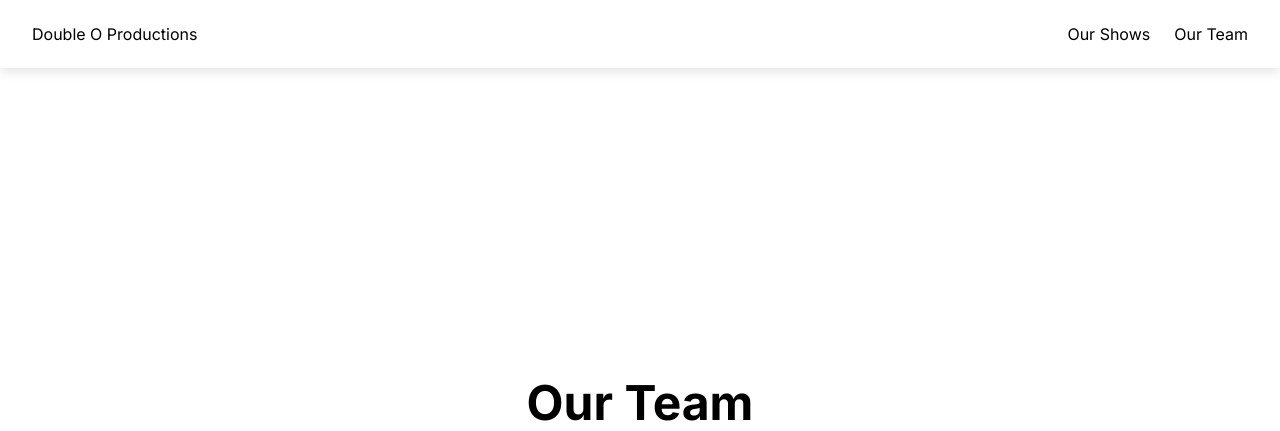
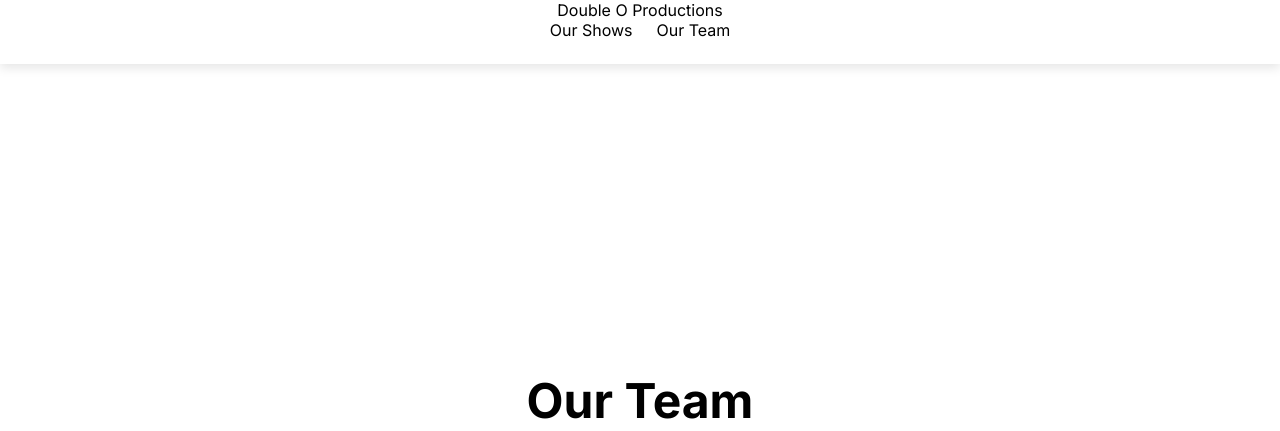
Before and after one commit to DoubleOProds/website, a PHP site: page /OurTeam.html in a window 1280 px wide. Shown: the top 431 px of the page. Run offline with PHP 8.4, Linux system fonts and the light colour scheme.

Commit message:
Update styles.css

```diff
--- a/styles.css
+++ b/styles.css
@@ -14,31 +14,31 @@ body {
 }
 
 header {
-  padding: 1.5rem 2rem;
-  display: flex;
-  justify-content: space-between;
-  align-items: center;
   background-color: #ffffff;
   box-shadow: 0 4px 10px rgba(0, 0, 0, 0.1);
+  text-align: center;
+  padding-bottom: 1rem;
 }
 
-.logo {
-  display: flex;
-  align-items: center;
+.logo-wide {
+  width: 100%;
+  padding: 1rem 0;
 }
 
-.logo img {
-  max-height: 50px;
+.logo-wide img {
+  max-height: 80px;
   width: auto;
 }
 
 nav {
   display: flex;
-  align-items: center;
+  justify-content: center;
+  flex-wrap: wrap;
+  gap: 1.5rem;
+  padding-bottom: 0.5rem;
 }
 
 nav a {
-  margin-left: 1.5rem;
   text-decoration: none;
   color: #000000;
   font-weight: 500;
@@ -48,6 +48,7 @@ nav a {
 nav a:hover {
   color: #555555;
 }
+
 
 main {
   flex: 1;
```
